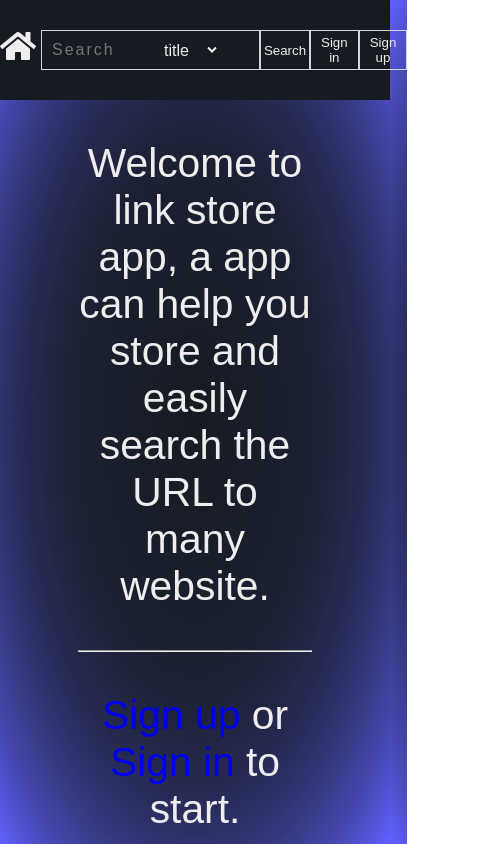
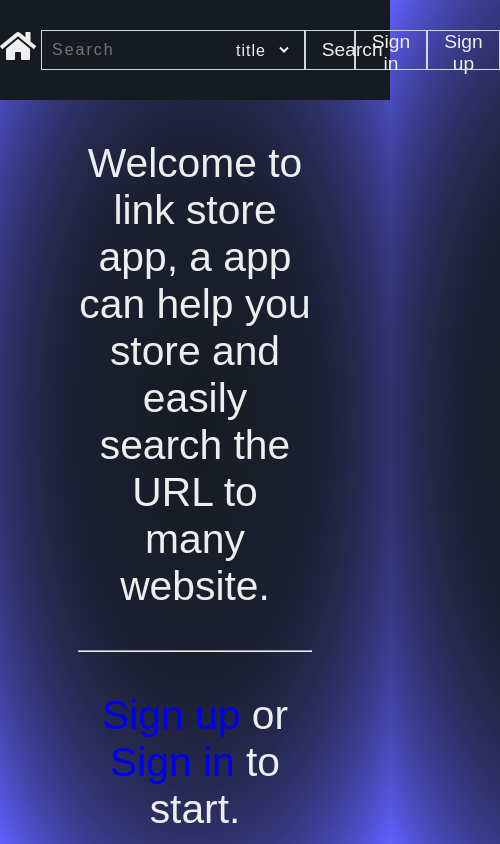
Before and after one commit to bravo680git/link-store-web-app, a React (Create React App) app: page / in a window 390 px wide. Shown: the whole page, 500 px wide, since content can reach past the window. Built offline with nearby package versions, Linux system fonts and the light colour scheme.

Commit message:
set font-size and response in mobile

```diff
--- a/src/components/Content/Content.module.scss
+++ b/src/components/Content/Content.module.scss
@@ -1,6 +1,5 @@
 .btn {
-  padding: 0 30px;
-  height: 30px;
+  padding: 10px 30px;
   max-width: 600px;
   text-align: center;
   background-color: transparent;
@@ -8,6 +7,8 @@
   border: 1px solid var(--border-color);
   border-radius: 6px;
   margin: 20px auto;
+  font-size: 1.1rem;
+  font-weight: 500;
 
   &:hover {
     box-shadow: 0 3px var(--primary-color);
--- a/src/components/Header/Header.module.scss
+++ b/src/components/Header/Header.module.scss
@@ -50,13 +50,14 @@
       select {
         position: absolute;
         top: 50%;
-        right: 90px;
+        right: 170px;
         transform: translateY(-50%);
         border: none;
         font-size: 16px;
         background-color: inherit;
         color: var(--main-txt);
         width: 60px;
+        letter-spacing: 1px;
 
         &:focus-visible {
           outline: none;
@@ -64,6 +65,10 @@
 
         option {
           background-color: var(--main-bg);
+        }
+
+        @media screen and (max-width: 500px) {
+          right: 20%;
         }
       }
 
@@ -77,15 +82,14 @@
       flex: 1;
       display: flex;
       justify-content: center;
+      font-weight: 500;
       margin-right: 5px;
-
-      button {
-        padding: 0 10px;
-      }
     }
 
     button {
       height: 100%;
+      padding: 0 16px;
+      font-size: 1.2rem;
       background-color: inherit;
       color: var(--main-txt);
       border: 1px solid var(--border-color);
--- a/src/index.scss
+++ b/src/index.scss
@@ -1,5 +1,7 @@
 body {
   background-image: radial-gradient(#161b22, 80%, rgba(0, 0, 255, 0.623));
+  font-size: 16px;
+  font-family: Arial, Helvetica, sans-serif;
 }
 
 a {
```
